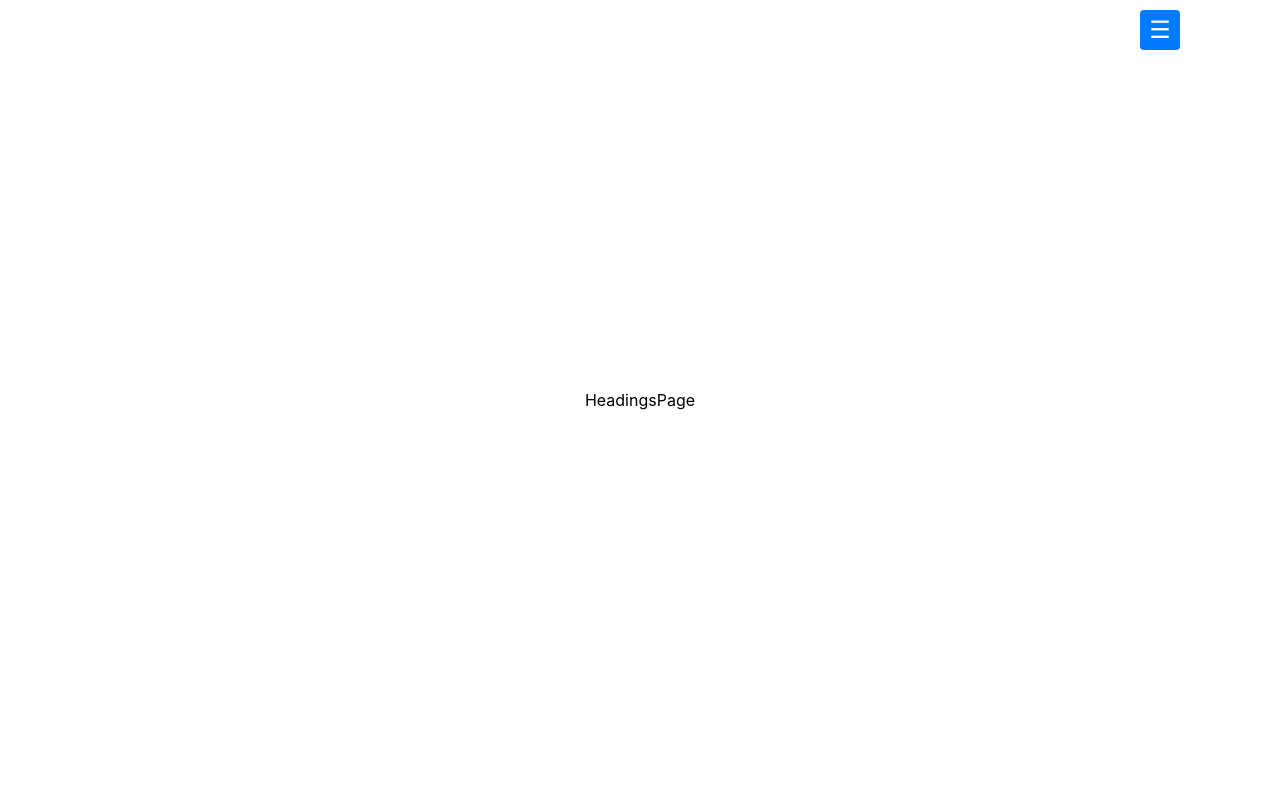
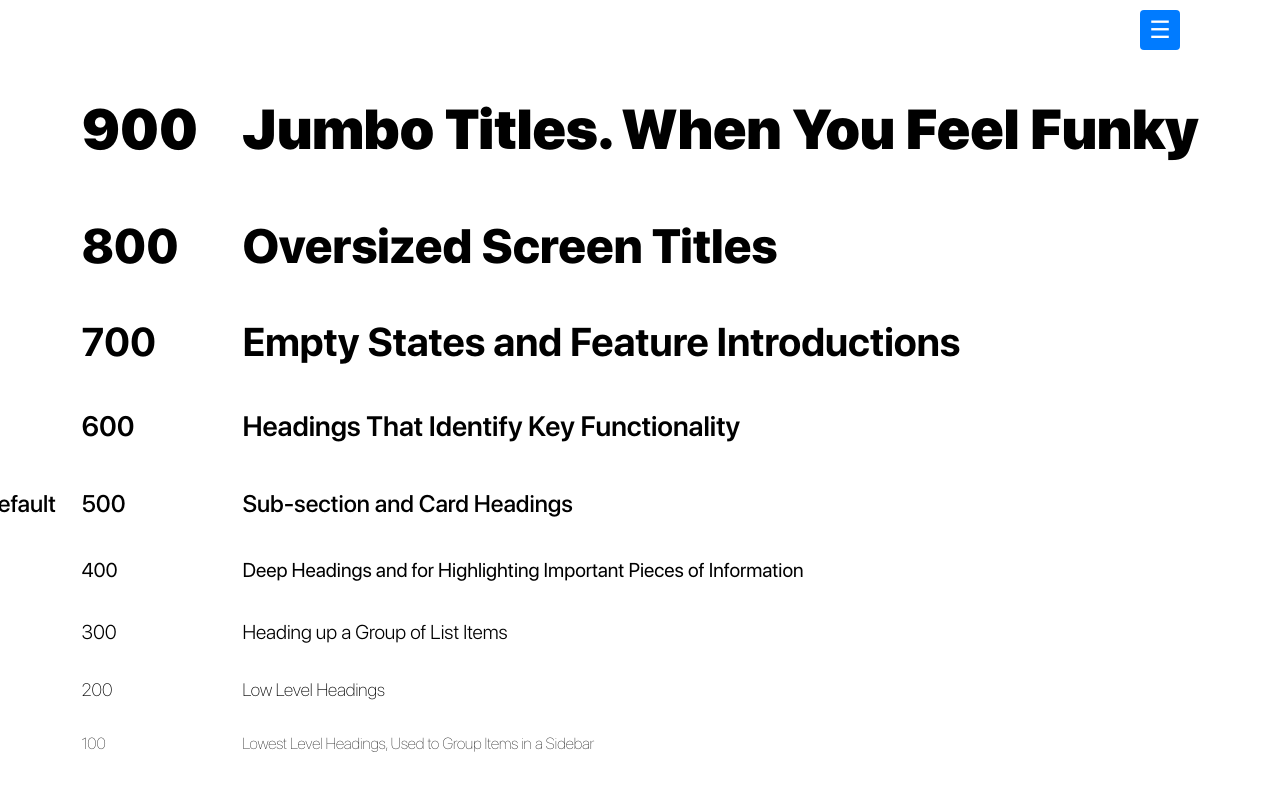
Before and after one commit to UeberTimei/joydev2, a React (Vite) app: page /headingsPage in a window 1280 px wide. Shown: the top 790 px of the page. Built offline with nearby package versions, Linux system fonts and the light colour scheme; a web font is replaced by a local one.

Commit message:
feat: finished Headings page

```diff
--- a/src/components/Heading/Heading.module.scss
+++ b/src/components/Heading/Heading.module.scss
@@ -0,0 +1,38 @@
+@mixin heading-level($weight, $size, $line-height, $margin-top) {
+  font-weight: $weight;
+  font-size: $size;
+  line-height: $line-height;
+  margin-top: $margin-top;
+}
+
+.heading {
+  font-family: "SF Pro Display", sans-serif;
+
+  &.level900 {
+    @include heading-level(900, 56px, 64px, 52px);
+  }
+  &.level800 {
+    @include heading-level(800, 48px, 56px, 40px);
+  }
+  &.level700 {
+    @include heading-level(700, 40px, 48px, 28px);
+  }
+  &.level600 {
+    @include heading-level(600, 28px, 40px, 24px);
+  }
+  &.level500 {
+    @include heading-level(500, 24px, 36px, 24px);
+  }
+  &.level400 {
+    @include heading-level(400, 20px, 32px, 16px);
+  }
+  &.level300 {
+    @include heading-level(300, 20px, 28px, 16px);
+  }
+  &.level200 {
+    @include heading-level(200, 18px, 24px, 16px);
+  }
+  &.level100 {
+    @include heading-level(100, 16px, 20px, 16px);
+  }
+}
--- a/src/components/Heading/Heading.tsx
+++ b/src/components/Heading/Heading.tsx
@@ -1,7 +1,33 @@
 import React from "react";
+import classNames from "classnames";
+import styles from "./Heading.module.scss";
 
-const Headings = () => {
-  return <div>Headings</div>;
+interface HeadingProps {
+  level?: 100 | 200 | 300 | 400 | 500 | 600 | 700 | 800 | 900;
+  children: React.ReactNode;
+  className?: string;
+  style?: React.CSSProperties;
+}
+
+const Heading: React.FC<HeadingProps> = ({
+  level = 500,
+  children,
+  className,
+  style,
+}) => {
+  const headingClass = classNames(
+    styles.heading,
+    {
+      [styles[`level${level}`]]: true,
+    },
+    className
+  );
+
+  return (
+    <h1 className={headingClass} style={style}>
+      {children}
+    </h1>
+  );
 };
 
-export default Headings;
+export default Heading;
--- a/src/pages/HeadingsPage/HeadingsPage.module.scss
+++ b/src/pages/HeadingsPage/HeadingsPage.module.scss
@@ -0,0 +1,25 @@
+.container {
+  padding: 24px;
+  display: flex;
+  flex-direction: column;
+  align-items: start;
+  gap: 16px;
+}
+
+.row {
+  display: grid;
+  grid-template-columns: 137px 1fr;
+  gap: 24px;
+  text-wrap: nowrap;
+  align-self: start;
+  position: relative;
+}
+
+.defaultTag {
+  position: absolute;
+  left: -100px;
+}
+
+.levels {
+  display: flex;
+}
--- a/src/pages/HeadingsPage/HeadingsPage.tsx
+++ b/src/pages/HeadingsPage/HeadingsPage.tsx
@@ -1,7 +1,69 @@
 import React from "react";
+import Heading from "../../components/Heading/Heading";
+import styles from "./HeadingsPage.module.scss";
 
-const HeadingsPage = () => {
-  return <div>HeadingsPage</div>;
+const HeadingsPage: React.FC = () => {
+  return (
+    <div className={styles.container}>
+      <div className={styles.row}>
+        <Heading level={900} className={styles.levels}>
+          900
+        </Heading>
+        <Heading level={900}>Jumbo Titles. When You Feel Funky</Heading>
+      </div>
+      <div className={styles.row}>
+        <Heading level={800} className={styles.levels}>
+          800
+        </Heading>
+        <Heading level={800}>Oversized Screen Titles</Heading>
+      </div>
+      <div className={styles.row}>
+        <Heading level={700} className={styles.levels}>
+          700
+        </Heading>
+        <Heading level={700}>Empty States and Feature Introductions</Heading>
+      </div>
+      <div className={styles.row}>
+        <Heading level={600} className={styles.levels}>
+          600
+        </Heading>
+        <Heading level={600}>Headings That Identify Key Functionality</Heading>
+      </div>
+      <div className={styles.row}>
+        <Heading className={styles.defaultTag}>Default</Heading>
+        <Heading className={styles.levels}>500</Heading>
+        <Heading level={500}>Sub-section and Card Headings</Heading>
+      </div>
+      <div className={styles.row}>
+        <Heading level={400} className={styles.levels}>
+          400
+        </Heading>
+        <Heading level={400}>
+          Deep Headings and for Highlighting Important Pieces of Information
+        </Heading>
+      </div>
+      <div className={styles.row}>
+        <Heading level={300} className={styles.levels}>
+          300
+        </Heading>
+        <Heading level={300}>Heading up a Group of List Items</Heading>
+      </div>
+      <div className={styles.row}>
+        <Heading level={200} className={styles.levels}>
+          200
+        </Heading>
+        <Heading level={200}>Low Level Headings</Heading>
+      </div>
+      <div className={styles.row}>
+        <Heading level={100} className={styles.levels}>
+          100
+        </Heading>
+        <Heading level={100}>
+          Lowest Level Headings, Used to Group Items in a Sidebar
+        </Heading>
+      </div>
+    </div>
+  );
 };
 
 export default HeadingsPage;
```
